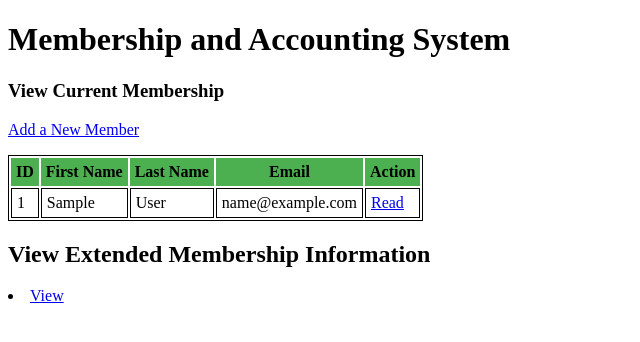
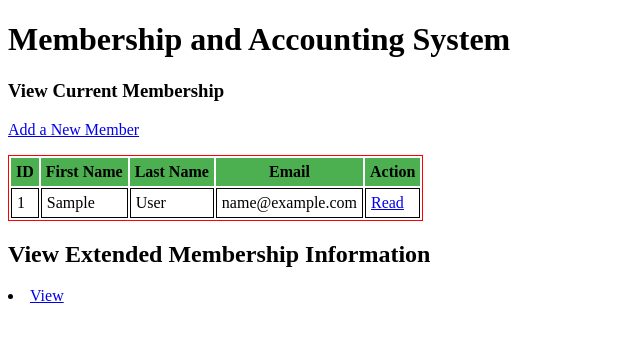
Before and after one commit to richarro/mas, a PHP site: page /index.php in a window 1280 px wide. Shown: the top 342 px of the page, without its empty margins (0-640 px from the left). Run offline with PHP 8.4, Linux system fonts and the light colour scheme; tables that the repository leaves empty or names only in its code hold one stand-in row (values such as "Sample post"); data that the repository does not hold is empty.

Commit message:
Added border-color.

```diff
--- a/htdocs/css/style.css
+++ b/htdocs/css/style.css
@@ -1,7 +1,7 @@
 table {
 	border: 1px solid black;
 	border-radius: 1px solid yellow;
-
+	border-color: red;
 }
 
 th {
```
